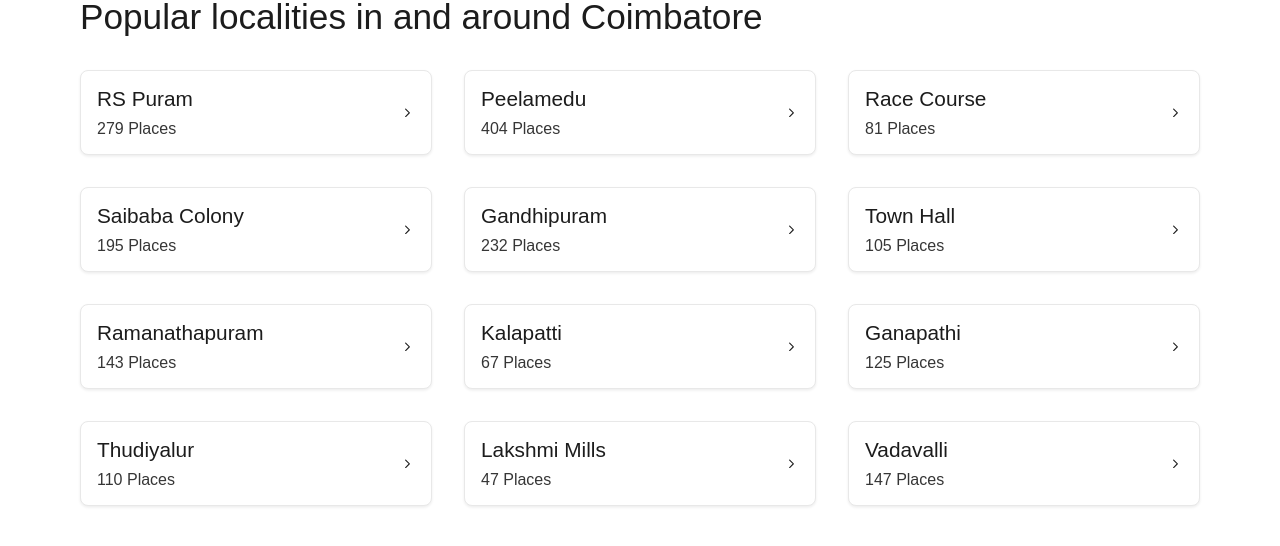
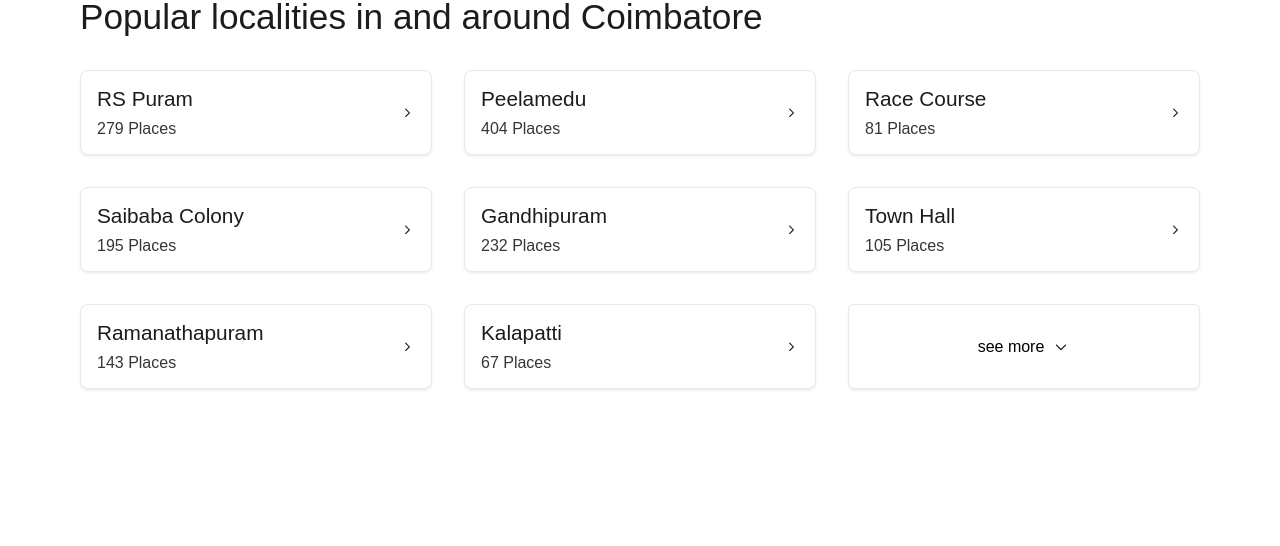
Before and after one commit to RithikaKanagaraj/zomatoClone, a React (Vite) app: page / in a window 1280 px wide. Shown: the part 1342-1888 px from the top of the page. After the commit the page ends 1859 px from the top, so only its background shows below. Built offline with nearby package versions, Linux system fonts and the light colour scheme.

Commit message:
HomePage content  updated

```diff
--- a/src/Components/HomePage/Populars/Popular.css
+++ b/src/Components/HomePage/Populars/Popular.css
@@ -49,3 +49,21 @@
     margin: 0px;
     color: rgb(54, 54, 54);
 }
+.see-more-btn{
+    width: inherit;
+    display: flex;
+    align-items: center;
+    justify-content: center;
+    cursor: pointer;
+    background: rgb(255, 255, 255);
+    border: 1px solid rgb(232, 232, 232);
+    box-sizing: border-box;
+    border-radius: 6px;
+    box-shadow: rgb(28 28 28 / 8%) 0px 1.42623px 2.85246px;
+    gap: .5rem;
+}
+.button{
+    display: flex;
+    align-items: center;
+    justify-content: center;
+}
--- a/src/Components/HomePage/Populars/Popular.jsx
+++ b/src/Components/HomePage/Populars/Popular.jsx
@@ -1,11 +1,16 @@
-import React from 'react'
+import {useState} from 'react'
 import './Popular.css'
 
 function Popular({popular}) {
+    const [visibleCards, setVisibleCards] = useState(8); // Initial number of visible cards
+
+  const handleSeeMore = () => {
+    setVisibleCards(visibleCards + (popular.length -8)); // Increase the number of visible cards by 4
+  };
   return (
     <div className='Populars'>
         <h3 className='populat-title'>Popular localities in and around <span className='city-name'>Coimbatore</span></h3>
-        <div className='grid-box'>
+        {/* <div className='grid-box'>
             {
              popular.map((item,index)=>{
                 return(
@@ -21,9 +26,39 @@ function Popular({popular}) {
                 )
              })
             }
+        </div> */}
 
-
+<div className="grid-box">
+      {popular.slice(0, visibleCards).map((item, index) => (
+        <div className="cards-grid" key={index}>
+          <div className="card-content">
+            <div className="flex-content-column">
+              <h5 className="place-name">{item.name}</h5>
+              <p className="total-place">{item.total}</p>
+            </div>
+            <svg
+              xmlns="http://www.w3.org/2000/svg"
+              fill="#1C1C1C"
+              width="15"
+              height="15"
+              viewBox="0 0 20 20"
+              aria-labelledby="icon-svg-title- icon-svg-desc-"
+              role="img"
+              className="sc-rbbb40-0 jKmKoK"
+            >
+              <title>chevron-right</title>
+              <path d="M6.98 15.94c-0.3-0.28-0.3-0.76 0-1.060l4.46-4.46-4.46-4.48c-0.3-0.28-0.3-0.76 0-1.060s0.76-0.28 1.060 0l5 5c0.28 0.3 0.28 0.78 0 1.060l-5 5c-0.3 0.3-0.78 0.3-1.060 0z"></path>
+            </svg>
+          </div>
         </div>
+      ))}
+      {visibleCards < popular.length && (
+        <div className='see-more-btn'>
+            <p className="button" onClick={handleSeeMore}>see more</p>
+            <svg xmlns="http://www.w3.org/2000/svg" fill="#1C1C1C" width="18" height="20" viewBox="0 0 20 20" aria-labelledby="icon-svg-title- icon-svg-desc-" role="img" class="sc-rbbb40-0 iwHbVQ"><title>chevron-down</title><path d="M4.48 7.38c0.28-0.28 0.76-0.28 1.060 0l4.46 4.48 4.48-4.48c0.28-0.28 0.76-0.28 1.060 0s0.28 0.78 0 1.060l-5 5c-0.3 0.3-0.78 0.3-1.060 0l-5-5c-0.3-0.28-0.3-0.76 0-1.060z"></path></svg>
+        </div>
+      )}
+    </div>
     </div>
   )
 }
```
